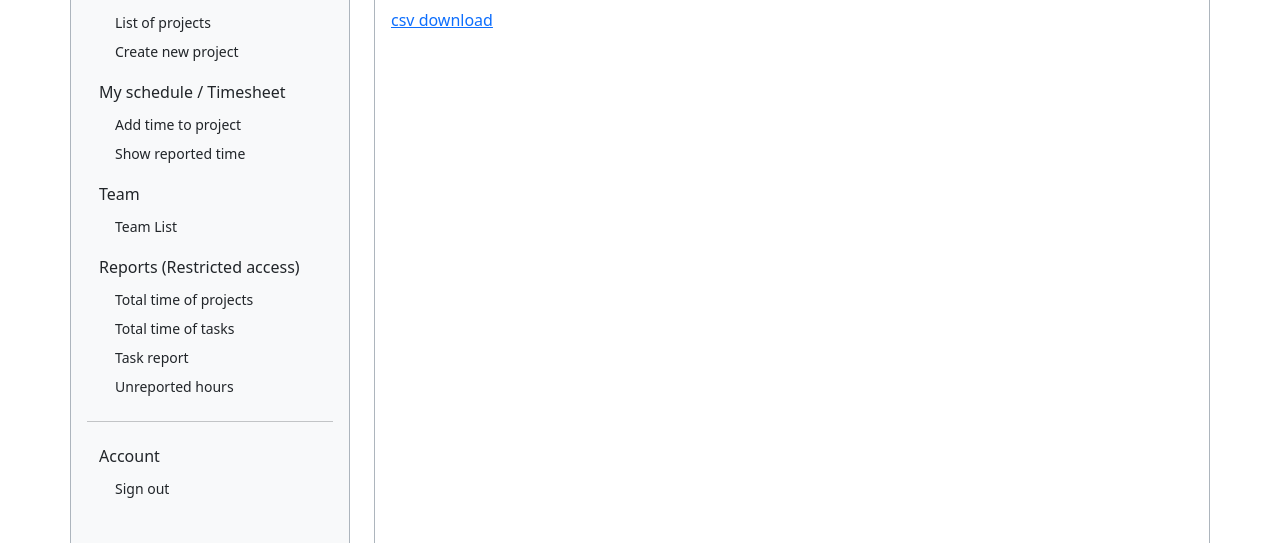
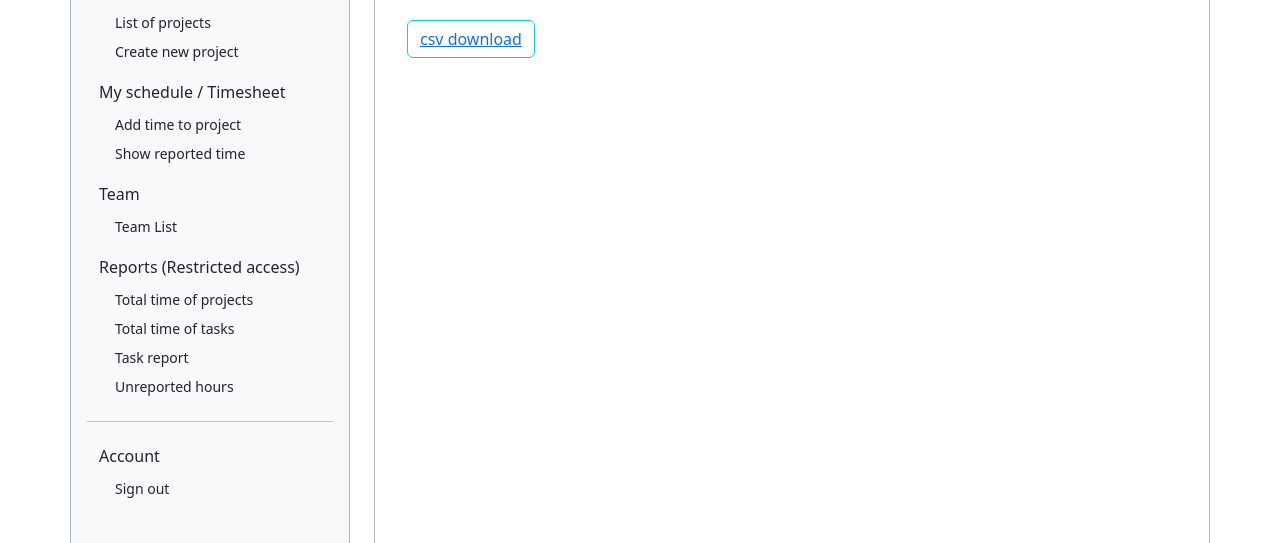
Before and after one commit to MarcinLebiedzinski/pmplatform, a Django app: page /pmplatform/reports/totalprojectstime/ in a window 1280 px wide. Shown: the part 254-797 px from the top of the page. Run offline with Django 4.2, Linux system fonts and the light colour scheme; the visitor is signed in with stand-in values (Sample User, id 1); data that the repository does not hold is empty.

Commit message:
2023-10-07 Update

```diff
--- a/templates/totalprojectstime.html
+++ b/templates/totalprojectstime.html
@@ -30,8 +30,11 @@
             </table>
           </div>
 
-          <div class="py-1">
+          <div class="p-3">
+
+            <button type="button" class="btn btn-outline-info">
             <a href="{% url 'total_projects_time_download_csv' %}">csv download</a>
+            </button>
           </div>
 
 {% endblock %}
```
